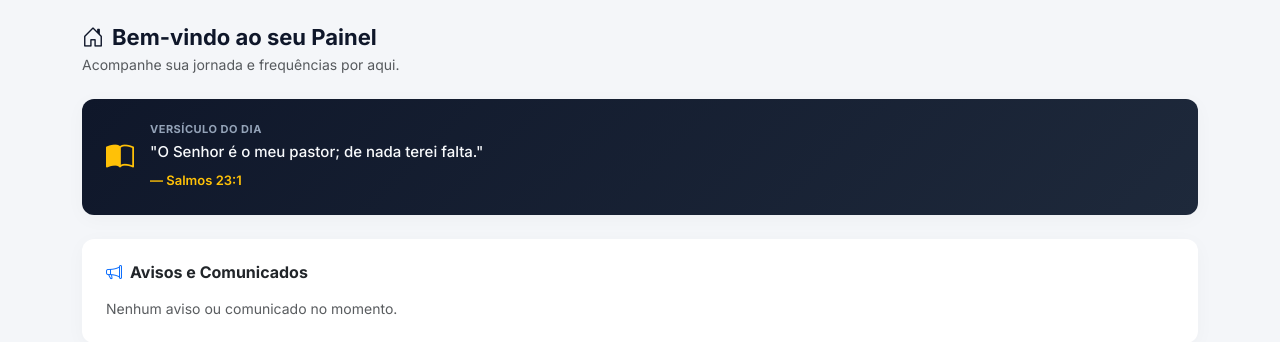
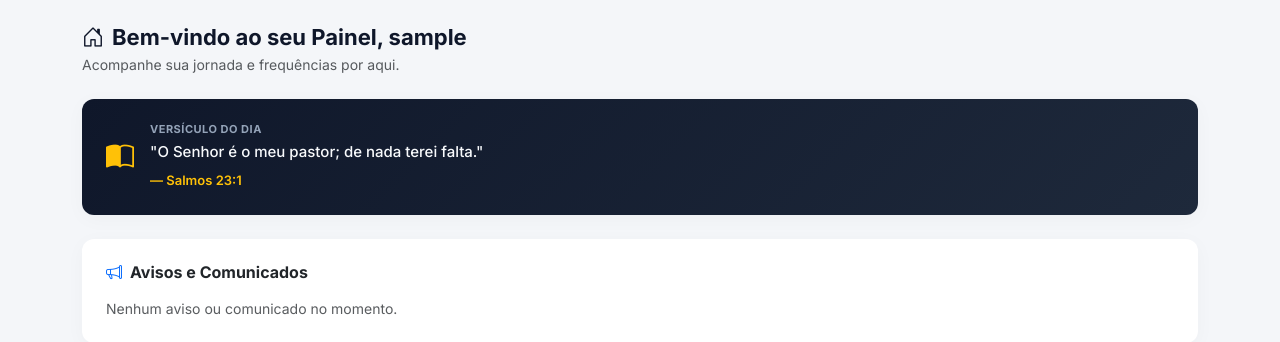
Before and after one commit to SimiTeste/church-presence, a Flask app: page /user/dashboard in a window 1280 px wide. Shown: the part 70-412 px from the top of the page. Run offline with Flask 3, Linux system fonts and the light colour scheme; the visitor is signed in with stand-in values (Sample User, id 1); data that the repository does not hold is empty.

Commit message:
Adiciona o nome do usuário dinamicamente no cabeçalho do painel

```diff
--- a/templates/dashboard_user.html
+++ b/templates/dashboard_user.html
@@ -89,9 +89,11 @@
     <!-- Conteúdo Principal do Membro -->
     <div class="container my-4">
 
-        <!-- Cabeçalho -->
+        <!-- Cabeçalho (AJUSTADO AQUI) -->
         <div class="page-header">
-            <h1 class="page-title"><i class="bi bi-house-door me-2"></i>Bem-vindo ao seu Painel</h1>
+            <h1 class="page-title">
+                <i class="bi bi-house-door me-2"></i>Bem-vindo ao seu Painel, {{ current_user.nome }}
+            </h1>
             <p class="text-muted mt-1" style="font-size: 14px;">Acompanhe sua jornada e frequências por aqui.</p>
         </div>
 
```
